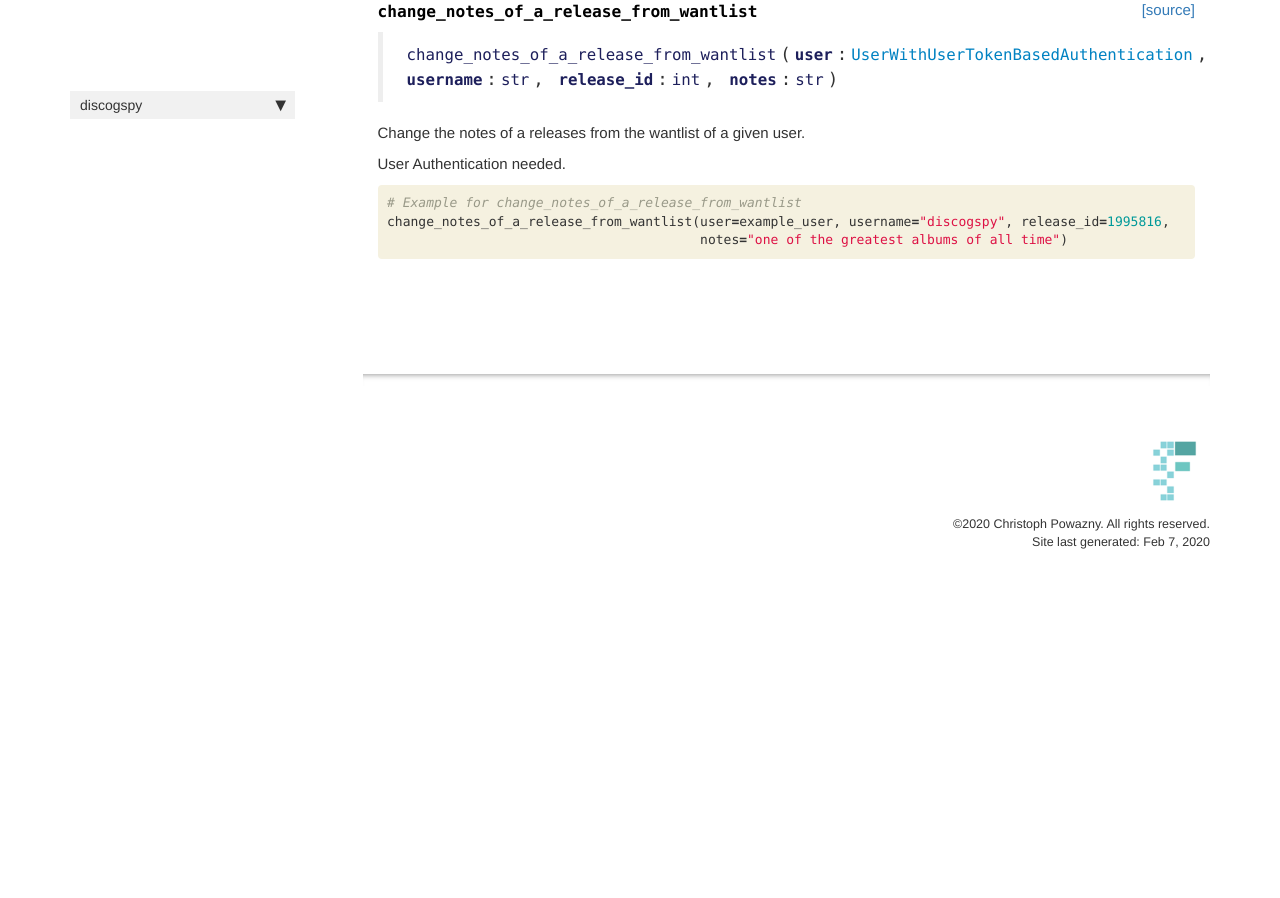
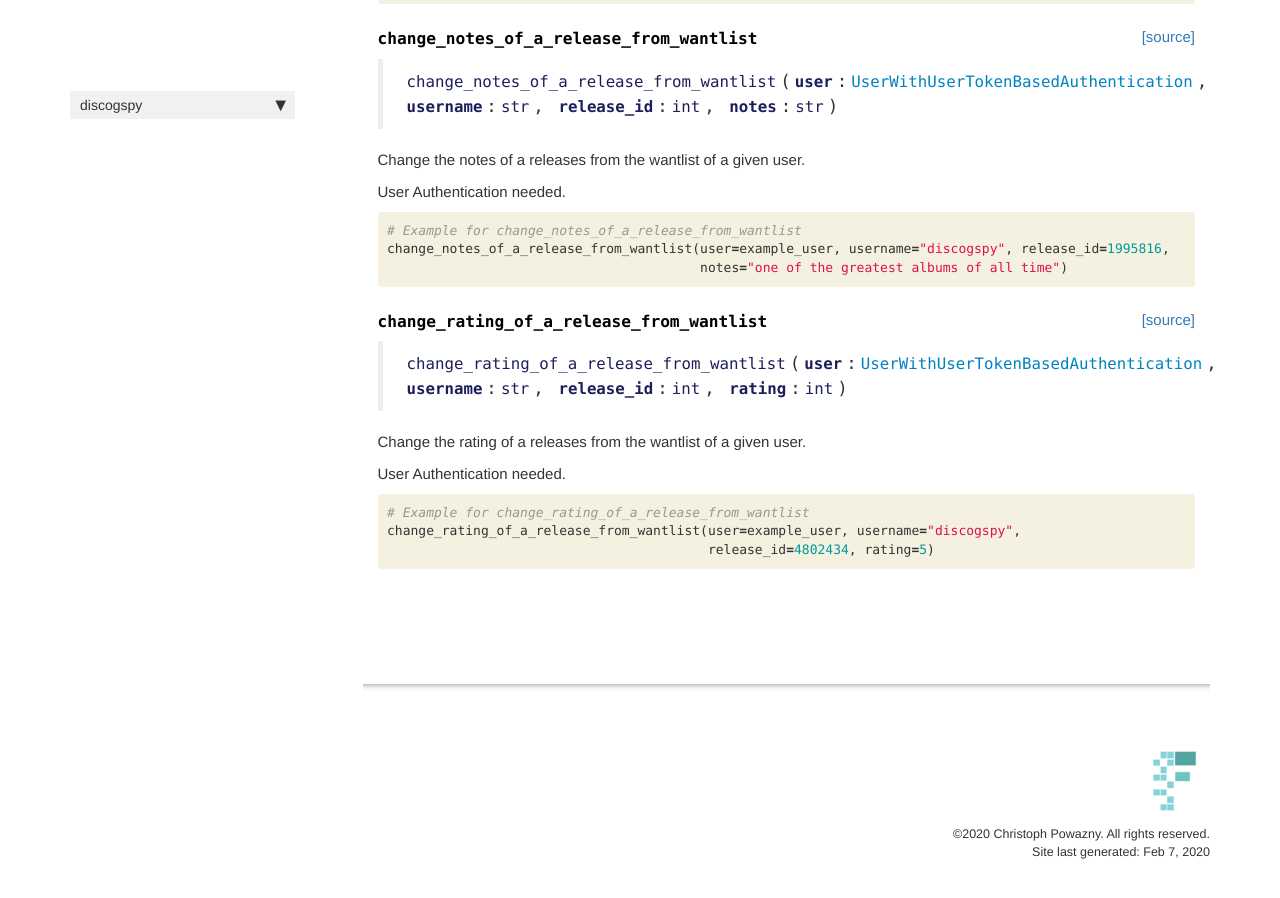
Before and after one commit to cpow-89/discogspy, a Jekyll site: the page built from docs/core.rq_wantlist.html, in a window 1280 px wide and 900 px high, scrolled down 958 px. Built offline with Jekyll 4.4.1, drawn with Linux system fonts in a browser that asks for light colours; nearby versions of some CDN libraries; comment, search, counter and statistics services are not loaded; before the commit the page ends 1560 px from its top, so only the background shows below that; some of the changed text lies outside the part shown.

Commit message:
add change_rating_of_a_release_from_wantlist request

```diff
--- a/docs/core.rq_wantlist.html
+++ b/docs/core.rq_wantlist.html
@@ -38,7 +38,7 @@ summary: "Core.rq_wantlist is a collection of function wrappers around the Disco
 
 
 <div class="output_markdown rendered_html output_subarea ">
-<h4 id="get_user_wantlist" class="doc_header"><code>get_user_wantlist</code><a href="https://github.com/cpow-89/discogspy/tree/master/discogspy/core/rq_wantlist.py#L13" class="source_link" style="float:right">[source]</a></h4><blockquote><p><code>get_user_wantlist</code>(<strong><code>user</code></strong>:<code>Union</code>[<a href="/discogspy/core.discogs_user#UserWithoutAuthentication"><code>UserWithoutAuthentication</code></a>, <a href="/discogspy/core.discogs_user#UserWithUserTokenBasedAuthentication"><code>UserWithUserTokenBasedAuthentication</code></a>], <strong><code>username</code></strong>:<code>str</code>, <strong><code>page</code></strong>:<code>Optional</code>[<code>int</code>]=<em><code>None</code></em>, <strong><code>per_page</code></strong>:<code>Optional</code>[<code>int</code>]=<em><code>None</code></em>)</p>
+<h4 id="get_user_wantlist" class="doc_header"><code>get_user_wantlist</code><a href="https://github.com/cpow-89/discogspy/tree/master/discogspy/core/rq_wantlist.py#L14" class="source_link" style="float:right">[source]</a></h4><blockquote><p><code>get_user_wantlist</code>(<strong><code>user</code></strong>:<code>Union</code>[<a href="/discogspy/core.discogs_user#UserWithoutAuthentication"><code>UserWithoutAuthentication</code></a>, <a href="/discogspy/core.discogs_user#UserWithUserTokenBasedAuthentication"><code>UserWithUserTokenBasedAuthentication</code></a>], <strong><code>username</code></strong>:<code>str</code>, <strong><code>page</code></strong>:<code>Optional</code>[<code>int</code>]=<em><code>None</code></em>, <strong><code>per_page</code></strong>:<code>Optional</code>[<code>int</code>]=<em><code>None</code></em>)</p>
 </blockquote>
 <p>Get a list of releases from the wantlist of a given user.</p>
 <p>Note: If the wantlist has been made private by its owner,
@@ -79,7 +79,7 @@ summary: "Core.rq_wantlist is a collection of function wrappers around the Disco
 
 
 <div class="output_markdown rendered_html output_subarea ">
-<h4 id="add_release_to_wantlist" class="doc_header"><code>add_release_to_wantlist</code><a href="https://github.com/cpow-89/discogspy/tree/master/discogspy/core/rq_wantlist.py#L42" class="source_link" style="float:right">[source]</a></h4><blockquote><p><code>add_release_to_wantlist</code>(<strong><code>user</code></strong>:<a href="/discogspy/core.discogs_user#UserWithUserTokenBasedAuthentication"><code>UserWithUserTokenBasedAuthentication</code></a>, <strong><code>username</code></strong>:<code>str</code>, <strong><code>release_id</code></strong>:<code>int</code>, <strong><code>notes</code></strong>:<code>Optional</code>[<code>str</code>]=<em><code>None</code></em>, <strong><code>rating</code></strong>:<code>Optional</code>[<code>int</code>]=<em><code>None</code></em>)</p>
+<h4 id="add_release_to_wantlist" class="doc_header"><code>add_release_to_wantlist</code><a href="https://github.com/cpow-89/discogspy/tree/master/discogspy/core/rq_wantlist.py#L43" class="source_link" style="float:right">[source]</a></h4><blockquote><p><code>add_release_to_wantlist</code>(<strong><code>user</code></strong>:<a href="/discogspy/core.discogs_user#UserWithUserTokenBasedAuthentication"><code>UserWithUserTokenBasedAuthentication</code></a>, <strong><code>username</code></strong>:<code>str</code>, <strong><code>release_id</code></strong>:<code>int</code>, <strong><code>notes</code></strong>:<code>Optional</code>[<code>str</code>]=<em><code>None</code></em>, <strong><code>rating</code></strong>:<code>Optional</code>[<code>int</code>]=<em><code>None</code></em>)</p>
 </blockquote>
 <p>Add a releases to the wantlist of a given user.</p>
 <p>User Authentication needed.</p>
@@ -119,7 +119,7 @@ summary: "Core.rq_wantlist is a collection of function wrappers around the Disco
 
 
 <div class="output_markdown rendered_html output_subarea ">
-<h4 id="change_notes_of_a_release_from_wantlist" class="doc_header"><code>change_notes_of_a_release_from_wantlist</code><a href="https://github.com/cpow-89/discogspy/tree/master/discogspy/core/rq_wantlist.py#L69" class="source_link" style="float:right">[source]</a></h4><blockquote><p><code>change_notes_of_a_release_from_wantlist</code>(<strong><code>user</code></strong>:<a href="/discogspy/core.discogs_user#UserWithUserTokenBasedAuthentication"><code>UserWithUserTokenBasedAuthentication</code></a>, <strong><code>username</code></strong>:<code>str</code>, <strong><code>release_id</code></strong>:<code>int</code>, <strong><code>notes</code></strong>:<code>str</code>)</p>
+<h4 id="change_notes_of_a_release_from_wantlist" class="doc_header"><code>change_notes_of_a_release_from_wantlist</code><a href="https://github.com/cpow-89/discogspy/tree/master/discogspy/core/rq_wantlist.py#L70" class="source_link" style="float:right">[source]</a></h4><blockquote><p><code>change_notes_of_a_release_from_wantlist</code>(<strong><code>user</code></strong>:<a href="/discogspy/core.discogs_user#UserWithUserTokenBasedAuthentication"><code>UserWithUserTokenBasedAuthentication</code></a>, <strong><code>username</code></strong>:<code>str</code>, <strong><code>release_id</code></strong>:<code>int</code>, <strong><code>notes</code></strong>:<code>str</code>)</p>
 </blockquote>
 <p>Change the notes of a releases from the wantlist of a given user.</p>
 <p>User Authentication needed.</p>
@@ -147,5 +147,45 @@ summary: "Core.rq_wantlist is a collection of function wrappers around the Disco
 </div>
 
 </div>
+<div class="cell border-box-sizing code_cell rendered">
+
+</div>
+<div class="cell border-box-sizing code_cell rendered">
+
+<div class="output_wrapper">
+<div class="output">
+
+<div class="output_area">
+
+
+<div class="output_markdown rendered_html output_subarea ">
+<h4 id="change_rating_of_a_release_from_wantlist" class="doc_header"><code>change_rating_of_a_release_from_wantlist</code><a href="https://github.com/cpow-89/discogspy/tree/master/discogspy/core/rq_wantlist.py#L91" class="source_link" style="float:right">[source]</a></h4><blockquote><p><code>change_rating_of_a_release_from_wantlist</code>(<strong><code>user</code></strong>:<a href="/discogspy/core.discogs_user#UserWithUserTokenBasedAuthentication"><code>UserWithUserTokenBasedAuthentication</code></a>, <strong><code>username</code></strong>:<code>str</code>, <strong><code>release_id</code></strong>:<code>int</code>, <strong><code>rating</code></strong>:<code>int</code>)</p>
+</blockquote>
+<p>Change the rating of a releases from the wantlist of a given user.</p>
+<p>User Authentication needed.</p>
+
+</div>
+
+</div>
+
+</div>
+</div>
+
+</div>
+<div class="cell border-box-sizing code_cell rendered">
+<div class="input">
+
+<div class="inner_cell">
+    <div class="input_area">
+<div class=" highlight hl-ipython3"><pre><span></span><span class="c1"># Example for change_rating_of_a_release_from_wantlist</span>
+<span class="n">change_rating_of_a_release_from_wantlist</span><span class="p">(</span><span class="n">user</span><span class="o">=</span><span class="n">example_user</span><span class="p">,</span> <span class="n">username</span><span class="o">=</span><span class="s2">&quot;discogspy&quot;</span><span class="p">,</span>
+                                         <span class="n">release_id</span><span class="o">=</span><span class="mi">4802434</span><span class="p">,</span> <span class="n">rating</span><span class="o">=</span><span class="mi">5</span><span class="p">)</span>
+</pre></div>
+
+    </div>
+</div>
+</div>
+
+</div>
     {% endraw %}
 </div>
```
Also changed, not shown: 2 other files.
